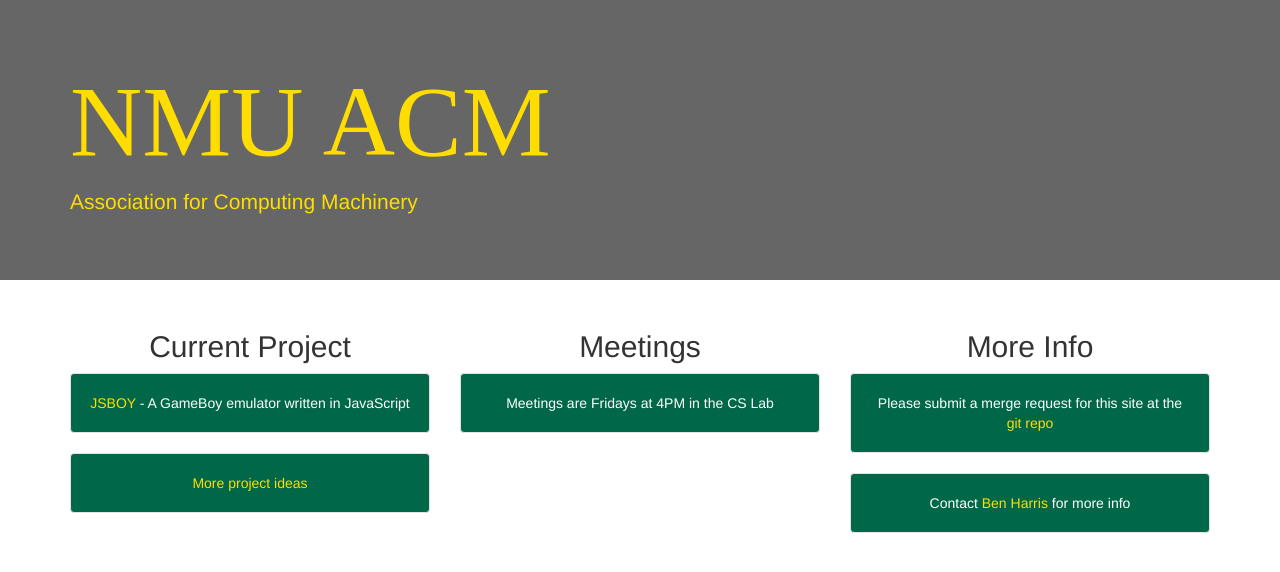
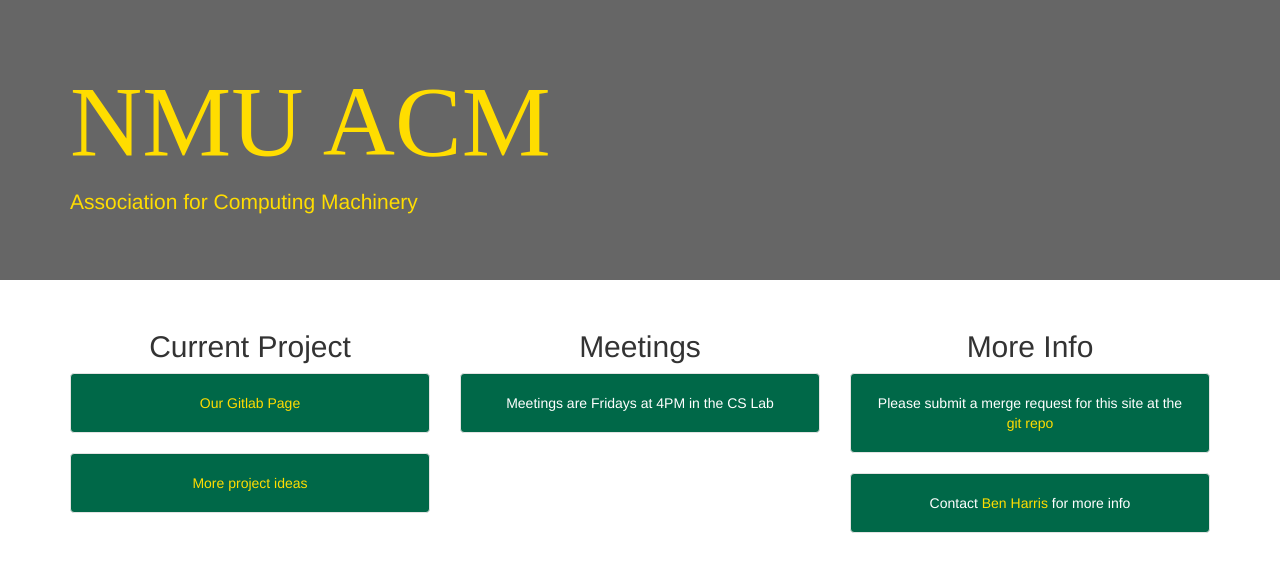
Before and after one commit to benharri/nmuacm.com, a PHP site: page / in a window 1280 px wide. Shown: the part 51-623 px from the top of the page. Run offline with PHP 8.4, Linux system fonts and the light colour scheme; some web fonts are replaced.

Commit message:
update urls

```diff
--- a/index.php
+++ b/index.php
@@ -16,7 +16,7 @@ include_once "header.php";
             <div class="row text-center">
                 <div class="col-md-4 col-sm-6 col-xs-12">
                     <h2>Current Project</h2>
-                    <div class="well"><a href="https://git.benharris.ch/acm/jsboy">JSBOY</a> - A GameBoy emulator written in JavaScript</div>
+		    <div class="well"><a href="https://gitlab.com/nmuacm">Our Gitlab Page</a></div>
                     <div class="well"><a href="https://git.benharris.ch/snippets/2">More project ideas</a></div>
                 </div>
                 <div class="col-md-4 col-sm-6 col-xs-12">
@@ -26,8 +26,8 @@ include_once "header.php";
                 <div class="col-md-4 col-sm-6 col-xs-12">
                     <h2>More Info</h2>
                     <div class="well">Please submit a merge request for this site at the
-                    <a href="https://git.benharris.ch/acm/site">git repo</a></div>
-                    <div class="well">Contact <a href="mailto:benharri@nmu.edu">Ben Harris</a> for more info</div>
+                    <a href="https://gitlab.com/nmuacm/nmuacm.com">git repo</a></div>
+                    <div class="well">Contact <a href="mailto:admin@nmuacm.com">Ben Harris</a> for more info</div>
                 </div>
             </div>
         </div>
```
